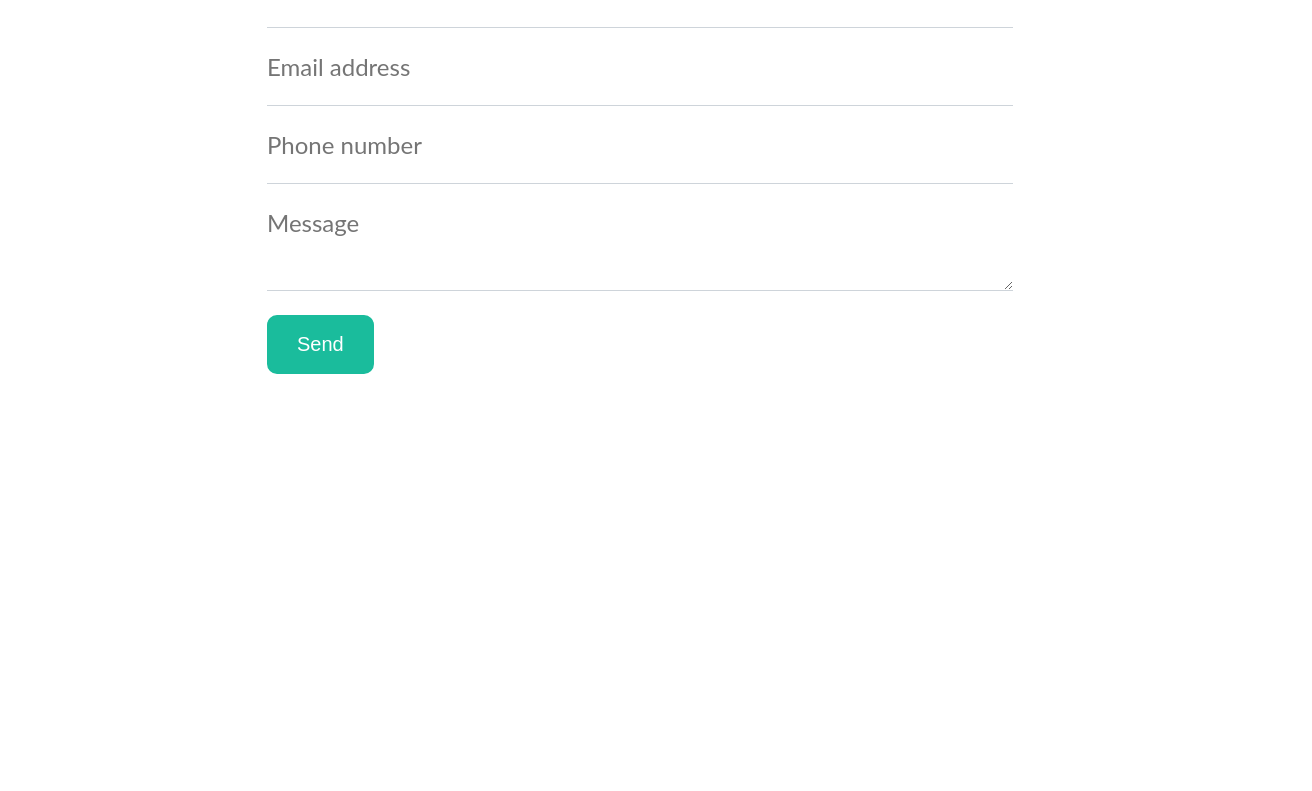
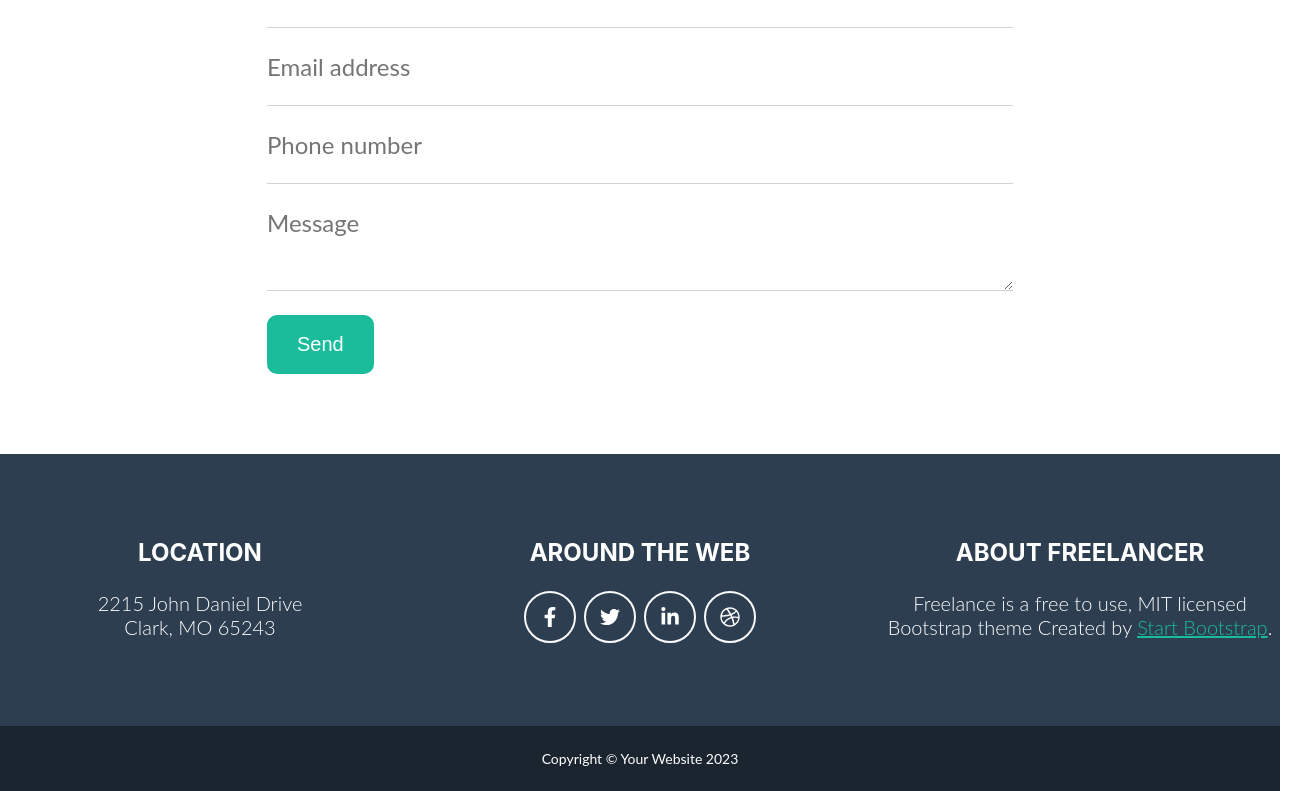
Before and after one commit to Mohamed-Aljerjawi01/React-Task1, a React (Vite) app: page / in a window 1280 px wide. Shown: the part 2727-3518 px from the top of the page, 1312 px wide, since content can reach past the window. Before the commit the page ends 3181 px from the top, so only its background shows below. Built offline with nearby package versions, Linux system fonts and the light colour scheme.

Commit message:
Footer Component commit

```diff
--- a/src/App.jsx
+++ b/src/App.jsx
@@ -3,6 +3,7 @@ import Hero from'./components/hero/Hero.jsx'
 import Portfolio from'./components/portfolio/Portfolio.jsx'
 import About from'./components/about/About.jsx'
 import Contact from'./components/contact/Contact.jsx'
+import Footer from'./components/footer/Footer.jsx'
 
 function App(){
   return <>
@@ -11,6 +12,7 @@ function App(){
     <Portfolio/>
     <About/>
     <Contact/>
+    <Footer/>
   </>
 }
 
--- /dev/null
+++ b/src/components/footer/Footer.jsx
@@ -0,0 +1,38 @@
+import styleFooter from './footer.module.css'
+
+function Footer() {
+    // JS COde
+
+    // HTML Code
+    return <>
+        <div className={styleFooter.one}>
+            <div className={styleFooter.part1}>
+                <div className={styleFooter.rowPart1}>
+                    <div className={styleFooter.location}>
+                        <h4 className={styleFooter.title}>LOCATION</h4>
+                        <p className={styleFooter.para}>2215 John Daniel Drive <br /> Clark, MO 65243</p>
+                    </div>
+                    <div className={styleFooter.around}>
+                        <h4 className={styleFooter.title}>Around the Web</h4>
+                        <div className={styleFooter.row}>
+                            <a href=""><svg class="svg-inline--fa fa-facebook-f fa-fw" aria-hidden="true" focusable="false" data-prefix="fab" data-icon="facebook-f" role="img" xmlns="http://www.w3.org/2000/svg" viewBox="0 0 320 512" data-fa-i2svg><path fill="currentColor" d="M279.14 288l14.22-92.66h-88.91v-60.13c0-25.35 12.42-50.06 52.24-50.06h40.42V6.26S260.43 0 225.36 0c-73.22 0-121.08 44.38-121.08 124.72v70.62H22.89V288h81.39v224h100.17V288z"></path></svg></a>
+                            <a href=""><svg class="svg-inline--fa fa-twitter fa-fw" aria-hidden="true" focusable="false" data-prefix="fab" data-icon="twitter" role="img" xmlns="http://www.w3.org/2000/svg" viewBox="0 0 512 512" data-fa-i2svg><path fill="currentColor" d="M459.37 151.716c.325 4.548.325 9.097.325 13.645 0 138.72-105.583 298.558-298.558 298.558-59.452 0-114.68-17.219-161.137-47.106 8.447.974 16.568 1.299 25.34 1.299 49.055 0 94.213-16.568 130.274-44.832-46.132-.975-84.792-31.188-98.112-72.772 6.498.974 12.995 1.624 19.818 1.624 9.421 0 18.843-1.3 27.614-3.573-48.081-9.747-84.143-51.98-84.143-102.985v-1.299c13.969 7.797 30.214 12.67 47.431 13.319-28.264-18.843-46.781-51.005-46.781-87.391 0-19.492 5.197-37.36 14.294-52.954 51.655 63.675 129.3 105.258 216.365 109.807-1.624-7.797-2.599-15.918-2.599-24.04 0-57.828 46.782-104.934 104.934-104.934 30.213 0 57.502 12.67 76.67 33.137 23.715-4.548 46.456-13.32 66.599-25.34-7.798 24.366-24.366 44.833-46.132 57.827 21.117-2.273 41.584-8.122 60.426-16.243-14.292 20.791-32.161 39.308-52.628 54.253z"></path></svg></a>
+                            <a href=""><svg class="svg-inline--fa fa-linkedin-in fa-fw" aria-hidden="true" focusable="false" data-prefix="fab" data-icon="linkedin-in" role="img" xmlns="http://www.w3.org/2000/svg" viewBox="0 0 448 512" data-fa-i2svg><path fill="currentColor" d="M100.28 448H7.4V148.9h92.88zM53.79 108.1C24.09 108.1 0 83.5 0 53.8a53.79 53.79 0 0 1 107.58 0c0 29.7-24.1 54.3-53.79 54.3zM447.9 448h-92.68V302.4c0-34.7-.7-79.2-48.29-79.2-48.29 0-55.69 37.7-55.69 76.7V448h-92.78V148.9h89.08v40.8h1.3c12.4-23.5 42.69-48.3 87.88-48.3 94 0 111.28 61.9 111.28 142.3V448z"></path></svg></a>
+                            <a href=""><svg class="svg-inline--fa fa-dribbble fa-fw" aria-hidden="true" focusable="false" data-prefix="fab" data-icon="dribbble" role="img" xmlns="http://www.w3.org/2000/svg" viewBox="0 0 512 512" data-fa-i2svg><path fill="currentColor" d="M256 8C119.252 8 8 119.252 8 256s111.252 248 248 248 248-111.252 248-248S392.748 8 256 8zm163.97 114.366c29.503 36.046 47.369 81.957 47.835 131.955-6.984-1.477-77.018-15.682-147.502-6.818-5.752-14.041-11.181-26.393-18.617-41.614 78.321-31.977 113.818-77.482 118.284-83.523zM396.421 97.87c-3.81 5.427-35.697 48.286-111.021 76.519-34.712-63.776-73.185-116.168-79.04-124.008 67.176-16.193 137.966 1.27 190.061 47.489zm-230.48-33.25c5.585 7.659 43.438 60.116 78.537 122.509-99.087 26.313-186.36 25.934-195.834 25.809C62.38 147.205 106.678 92.573 165.941 64.62zM44.17 256.323c0-2.166.043-4.322.108-6.473 9.268.19 111.92 1.513 217.706-30.146 6.064 11.868 11.857 23.915 17.174 35.949-76.599 21.575-146.194 83.527-180.531 142.306C64.794 360.405 44.17 310.73 44.17 256.323zm81.807 167.113c22.127-45.233 82.178-103.622 167.579-132.756 29.74 77.283 42.039 142.053 45.189 160.638-68.112 29.013-150.015 21.053-212.768-27.882zm248.38 8.489c-2.171-12.886-13.446-74.897-41.152-151.033 66.38-10.626 124.7 6.768 131.947 9.055-9.442 58.941-43.273 109.844-90.795 141.978z"></path></svg></a>
+                        </div>
+                    </div>
+                    <div className={styleFooter.about}>
+                        <h4 className={styleFooter.title}>About Freelancer</h4>
+                        <p className={styleFooter.para}>Freelance is a free to use, MIT licensed Bootstrap theme Created by <a href="" className={styleFooter.link1}>Start Bootstrap</a>.</p>
+                    </div>
+                </div>
+            </div>
+
+            <div className={styleFooter.part2}>
+                <p>Copyright &copy; Your Website 2023</p>
+            </div>
+        </div>
+    </>
+}
+
+export default Footer;
--- /dev/null
+++ b/src/components/footer/footer.module.css
@@ -0,0 +1,75 @@
+.one{
+    background-color: rgb(44, 62, 80);
+    color: white;
+    text-align: center;
+}
+.part1{
+    height: 272px;
+    display: flex;
+    flex-direction: row;
+    justify-content: center;
+    align-items: center;
+}
+.rowPart1{
+    padding: 0 12px;
+    margin: 0 95px;
+    display: flex;
+    flex-direction: row;
+    justify-content: center;
+    align-items: flex-start;
+}
+.title{
+    font-family: Montserrat, -apple-system, BlinkMacSystemFont, "Segoe UI", Roboto, "Helvetica Neue", Arial, "Noto Sans", sans-serif, "Apple Color Emoji", "Segoe UI Emoji", "Segoe UI Symbol", "Noto Color Emoji";
+    font-size: 24px;
+    font-weight: 700;
+    margin-bottom: 24px;
+    text-transform: uppercase;
+}
+.para{
+    font-family: Lato, -apple-system, BlinkMacSystemFont, "Segoe UI", Roboto, "Helvetica Neue", Arial, "Noto Sans", sans-serif, "Apple Color Emoji", "Segoe UI Emoji", "Segoe UI Symbol", "Noto Color Emoji";
+    font-size: 20px;
+    font-weight: 300;
+}
+.link1{
+    color: #1abc9c;
+}
+.location,.around,.about{
+    padding: 0 12px;
+    width: 440px;
+}
+.row{
+    display: flex;
+    flex-direction: row;
+    align-items: center;
+    justify-content: center;
+}
+.row a{
+    display: inline-block;
+    width: 52px;
+    height: 52px;
+    padding: 6px 12px;
+    border: 2px solid rgb(248, 249, 250);
+    margin: 0 4px;
+    border-radius: 50%;
+    display: flex;
+    flex-direction: row;
+    align-items: center;
+    justify-content: center;
+    transition: all 0.2s linear;
+    color: white;
+}
+.row a:hover{
+    color: black;
+    background-color: white;
+}
+svg{
+    width: 24px;
+    height: 20px;
+}
+.part2{
+    background-color: rgb(26, 37, 47);
+    padding: 24px 12px;
+    font-family: Lato, -apple-system, BlinkMacSystemFont, "Segoe UI", Roboto, "Helvetica Neue", Arial, "Noto Sans", sans-serif, "Apple Color Emoji", "Segoe UI Emoji", "Segoe UI Symbol", "Noto Color Emoji";
+    font-size: 14px;
+    font-weight: 400;
+}
```
